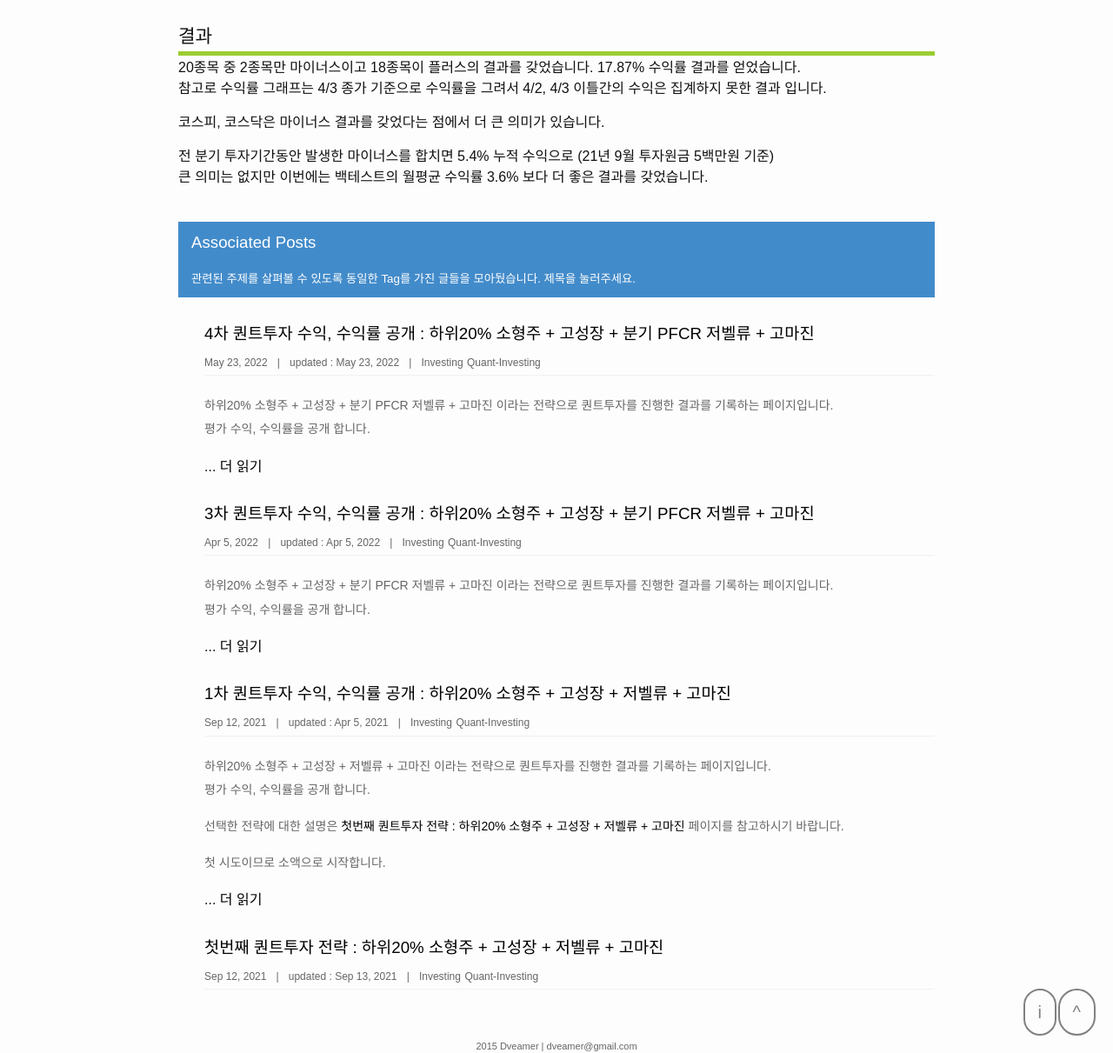
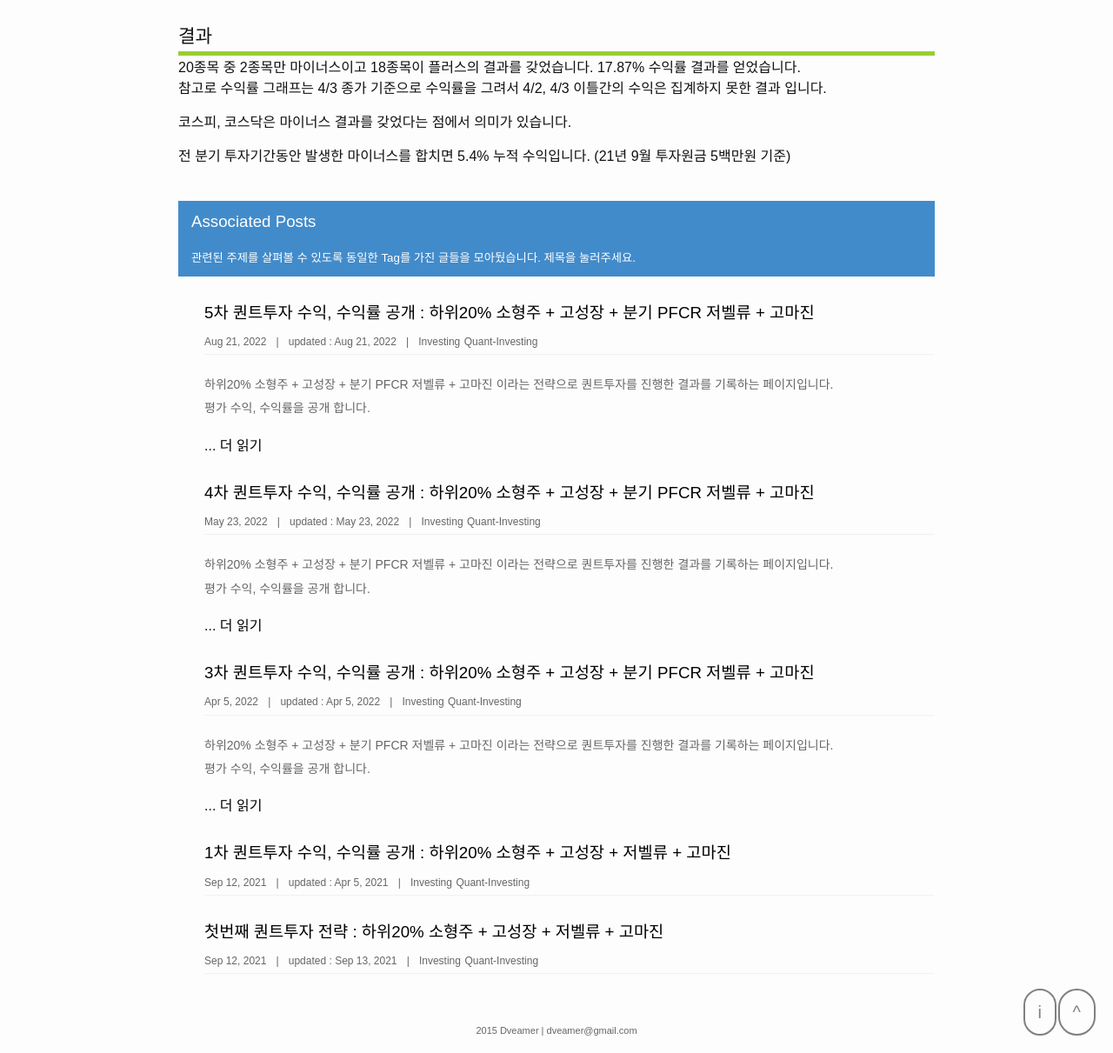
Before and after one commit to dveamer/dveamer.github.io, a Jekyll site: the page built from _posts/Investing/2021-12-03-MySecondStrategyResult.md, in a window 1280 px wide and 1400 px high, scrolled down 3286 px, cut to the strip 189-1400 px from the top of the window. Shown: the whole strip at 87% size. Built offline with Jekyll 4.4.1, drawn with Linux system fonts in a browser that asks for light colours; some of the changed lines change nothing that is shown.

Commit message:
homepage

```diff
--- a/_posts/Investing/2021-12-03-MySecondStrategyResult.md
+++ b/_posts/Investing/2021-12-03-MySecondStrategyResult.md
@@ -93,7 +93,6 @@ google spreadsheet 의 googlefinance 기능을 이용했기 때문에 실시간
 20종목 중 2종목만 마이너스이고 18종목이 플러스의 결과를 갖었습니다. 17.87% 수익률 결과를 얻었습니다.
 참고로 수익률 그래프는 4/3 종가 기준으로 수익률을 그려서 4/2, 4/3 이틀간의 수익은 집계하지 못한 결과 입니다.
 
-코스피, 코스닥은 마이너스 결과를 갖었다는 점에서 더 큰 의미가 있습니다.
+코스피, 코스닥은 마이너스 결과를 갖었다는 점에서 의미가 있습니다.
 
-전 분기 투자기간동안 발생한 마이너스를 합치면 5.4% 누적 수익으로 (21년 9월 투자원금 5백만원 기준)
-큰 의미는 없지만 이번에는 백테스트의 월평균 수익률 3.6% 보다 더 좋은 결과를 갖었습니다.
+전 분기 투자기간동안 발생한 마이너스를 합치면 5.4% 누적 수익입니다. (21년 9월 투자원금 5백만원 기준)
--- /dev/null
+++ b/_posts/Investing/2022-08-21-MyFifthQuantInvestingResult.md
@@ -0,0 +1,78 @@
+---
+layout: post
+title:  "5차 퀀트투자 수익, 수익률 공개 : 하위20% 소형주 + 고성장 + 분기 PFCR 저벨류 + 고마진"
+date: 2022-08-21 00:00:00
+lastmod: 2022-08-21 00:00:00
+categories: Investing
+tags: Investing Quant-Investing
+hidden: true
+published: true
+---
+
+하위20% 소형주 + 고성장 + 분기 PFCR 저벨류 + 고마진 이라는 전략으로 퀀트투자를 진행한 결과를 기록하는 페이지입니다.
+평가 수익, 수익률을 공개 합니다.
+
+<!--more-->
+
+google spreadsheet 의 googlefinance 기능을 이용했기 때문에 실시간 현재가를 출력하지 않습니다.
+주식시장이 종료되고 난 후 넉넉히 시간을 두고 오후 4시 40분 이후에 확인하는 것이 좋습니다.
+
+## 투자 전략
+
+  * 전략 : 하위20% 소형주 + 고성장 + 분기 PFCR 저벨류 + 고마진
+  * 리밸런싱 주기 : 분기별(3/31, 5/31, 8/31, 11/30)
+  * 종목 개수 : 20 종목
+  * 제외 업종 : 해외본사(중국기업 등), 스팩, 금융, 지주사 업종
+  * 거래정지시 손실처리율 : 100%
+  * 수수료 + 슬리피지 : 1%
+
+## 백테스트 결과
+
+  * 백테스트 툴 : [퀀트킹](http://www.quantking.co.kr)
+  * 백테스트 기간 : 14개년 (2008~2022)
+
+|연평균 수익률|월평균 수익률|누적 수익률|MDD|거래정지 종목수|
+|---:|---:|---:|---:|---:|
+|47.7%|3.6%|23,488.2%|33.1|1|
+
+
+## 변경 사항
+
+### 매수 시기
+
+8월 21일 퀀트킹 기준으로 이미 96.6%의 2분기 공시정보가 업데이트가 완료된 상황이라 8월 22일 리밸런싱을 진행했습니다.
+
+### 매수 제외 기업
+
+10년치 공시자료를 기준으로 확인결과,
+
+유상증자(1곳), 전환사채(1곳),  잦은 자기주식처분(1곳), 공시자료 정정(1곳) 에 대해서 제외를 결정했습니다.
+
+제외된 전환사채 1곳은 사채만기일이 2022.10 이여서 제외했지만
+전환사채 건을 가진 회사가 3곳 더 있었는데 만기일이 4분기 투자와 무관했기 때문에 제외하지 않았습니다. 19%, 17%의 주식수에 해당되는 권리행사를 할 수 있는 규모라서 고민을 했지만 만기 시기가 워낙 많이 남았기 때문에 제외하지 않기로 했습니다.
+
+잦은 자가주식처분한 회사는 2021년도에 7찰례 처분했고 공시 시점과 처분 시점이 일주일 정도밖에 차이가 나지 않아서 4분기 발생 가능성을 확인할 수 없어서 제외했습니다.
+
+공시자료 정정한 회사는 첫 기재시 기재 금액의 단위와 부호가 잘못 기재되어 정정됐는데 그 중 이익이 +6억에서 -6억으로 정정되었음에도 퀀트킹에는 첫 기재 금액인 +6억으로 반영되어있어서 제외했습니다.
+
+그 외에도 무상증자(1곳), 자기주식처분(2.21%) 등의 특이사항이 있었지만 4분기 투자에 영향 없을 것으로 예상됩니다.
+
+### 5일간 평균거래대금
+
+지난 번에는 5일간 평균거래대금이 0.1억 이상인 건들을 대상으로 했습니다.
+
+## 종목별 수익률 현황
+
+아래 수익률 현황은 매수, 매도 수수료 같은 비용 계산을 포함하지 않은 정보입니다. 또한 실제와 약간의 오차가 있을 수 있습니다.
+
+<iframe src="https://docs.google.com/spreadsheets/d/e/2PACX-1vRHclJcL_QjTWm0g7gGzg-zn501Naf9ooeW5baGNkW86TSpbHulGFBWhZr77I9qk_HN7apM5oJSyUOg/pubhtml?gid=1967941242&amp;single=true&amp;widget=true&amp;headers=false" style="width:100%;min-height:700px;max-height:2200px;"></iframe>
+<!--ads-->
+
+## 수익률 그래프
+
+투자금 추가가 없는 관계로 그래프는 지난 투자와 이어서 작성합니다.
+
+<iframe src="https://docs.google.com/spreadsheets/d/e/2PACX-1vRHclJcL_QjTWm0g7gGzg-zn501Naf9ooeW5baGNkW86TSpbHulGFBWhZr77I9qk_HN7apM5oJSyUOg/pubhtml?gid=1631942239&single=true" style="width:100%;min-height:500px;max-height:2200px;"></iframe>
+
+
+<iframe src="https://docs.google.com/spreadsheets/d/e/2PACX-1vRHclJcL_QjTWm0g7gGzg-zn501Naf9ooeW5baGNkW86TSpbHulGFBWhZr77I9qk_HN7apM5oJSyUOg/pubhtml?gid=1057887183&single=true" style="width:100%;min-height:500px;max-height:5000px;"></iframe>
```
Also changed, not shown: _posts/Investing/2022-05-23-MyFourthQuantInvestingResult.md (renamed from _posts/Investing/2022-05-23-MyForthQuantInvestingResult.md).
